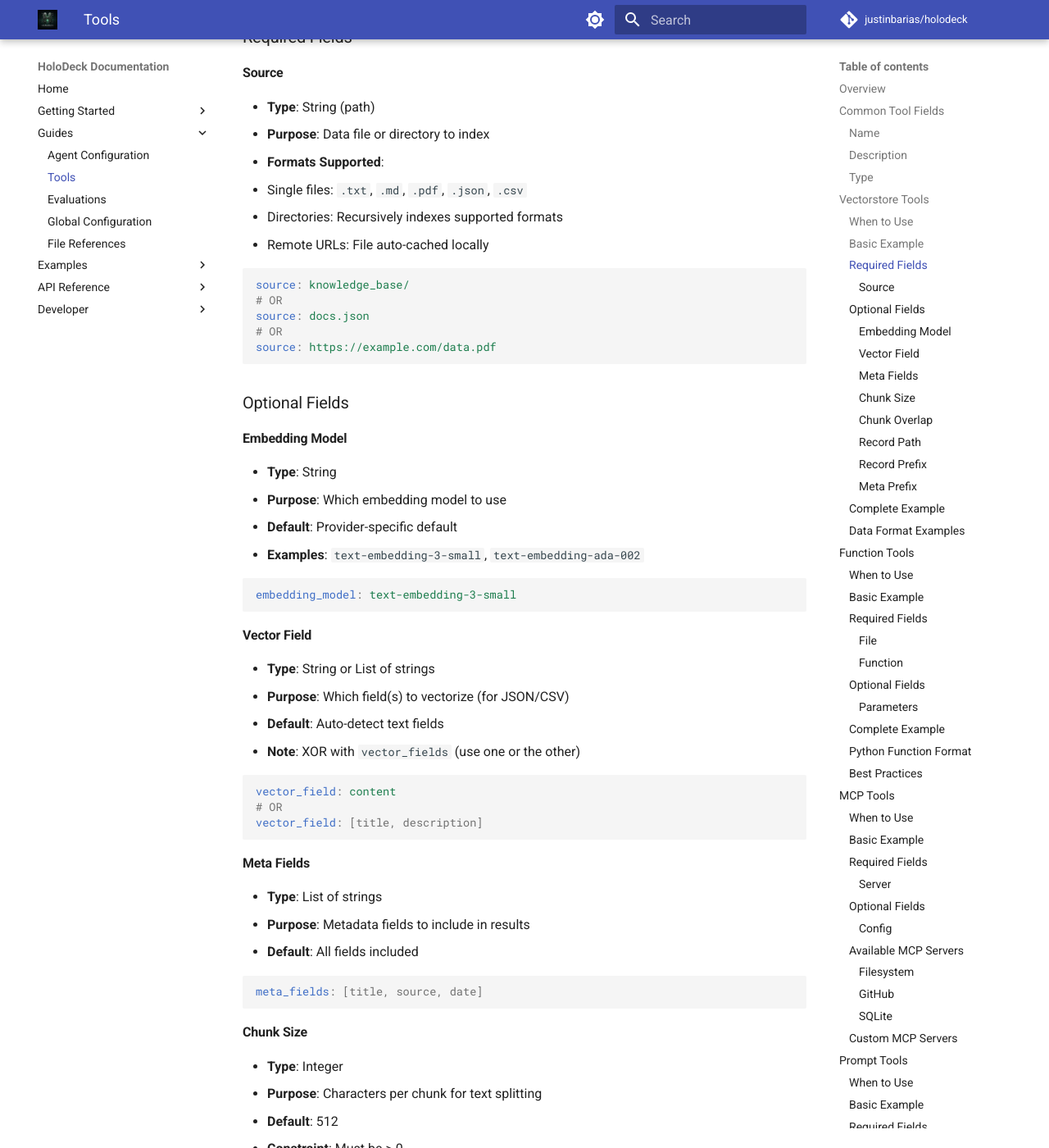
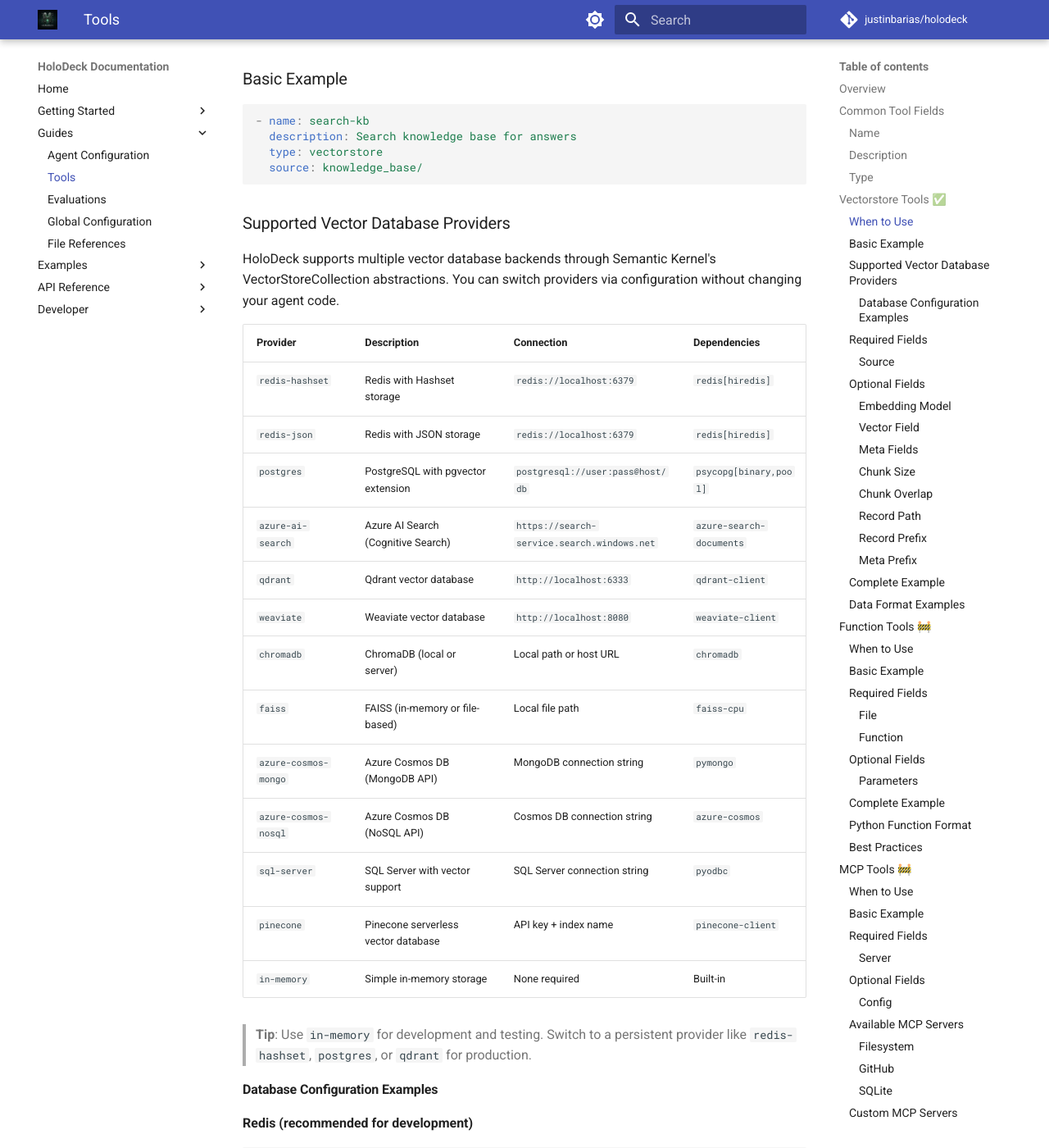
Before and after one commit to justinbarias/holodeck, an MkDocs documentation site: the page built from docs/guides/tools.md, in a window 1280 px wide and 1400 px high, scrolled down 1999 px. Shown: the whole window at 82% size. Built offline with MkDocs 1.6.1 and Material for MkDocs 9.7.7, drawn with Linux system fonts in a browser that asks for light colours; comment, search, counter and statistics services are not loaded; some of the changed text lies outside the part shown.

Commit message:
Enhance tools reference guide with detailed vectorstore support and database provider options

````diff
--- a/docs/guides/tools.md
+++ b/docs/guides/tools.md
@@ -6,10 +6,14 @@
 
 Tools are agent capabilities defined in `agent.yaml`. HoloDeck supports four tool types:
 
-1. **Vectorstore Tools** - Semantic search over data
-2. **Function Tools** - Custom Python functions
-3. **MCP Tools** - Model Context Protocol servers
-4. **Prompt Tools** - LLM-powered semantic functions
+| Tool Type | Description | Status |
+|-----------|-------------|--------|
+| **Vectorstore Tools** | Semantic search over data | ✅ Implemented |
+| **Function Tools** | Custom Python functions | 🚧 Planned |
+| **MCP Tools** | Model Context Protocol servers | 🚧 Planned |
+| **Prompt Tools** | LLM-powered semantic functions | 🚧 Planned |
+
+> **Note**: Currently, only **Vectorstore Tools** are fully implemented. Other tool types are defined in the configuration schema but not yet functional.
 
 ## Common Tool Fields
 
@@ -75,6 +81,101 @@
   description: Search knowledge base for answers
   type: vectorstore
   source: knowledge_base/
+```
+
+### Supported Vector Database Providers
+
+HoloDeck supports multiple vector database backends through Semantic Kernel's VectorStoreCollection abstractions. You can switch providers via configuration without changing your agent code.
+
+| Provider | Description | Connection | Dependencies |
+|----------|-------------|------------|--------------|
+| `redis-hashset` | Redis with Hashset storage | `redis://localhost:6379` | `redis[hiredis]` |
+| `redis-json` | Redis with JSON storage | `redis://localhost:6379` | `redis[hiredis]` |
+| `postgres` | PostgreSQL with pgvector extension | `postgresql://user:pass@host/db` | `psycopg[binary,pool]` |
+| `azure-ai-search` | Azure AI Search (Cognitive Search) | `https://search-service.search.windows.net` | `azure-search-documents` |
+| `qdrant` | Qdrant vector database | `http://localhost:6333` | `qdrant-client` |
+| `weaviate` | Weaviate vector database | `http://localhost:8080` | `weaviate-client` |
+| `chromadb` | ChromaDB (local or server) | Local path or host URL | `chromadb` |
+| `faiss` | FAISS (in-memory or file-based) | Local file path | `faiss-cpu` |
+| `azure-cosmos-mongo` | Azure Cosmos DB (MongoDB API) | MongoDB connection string | `pymongo` |
+| `azure-cosmos-nosql` | Azure Cosmos DB (NoSQL API) | Cosmos DB connection string | `azure-cosmos` |
+| `sql-server` | SQL Server with vector support | SQL Server connection string | `pyodbc` |
+| `pinecone` | Pinecone serverless vector database | API key + index name | `pinecone-client` |
+| `in-memory` | Simple in-memory storage | None required | Built-in |
+
+> **Tip**: Use `in-memory` for development and testing. Switch to a persistent provider like `redis-hashset`, `postgres`, or `qdrant` for production.
+
+#### Database Configuration Examples
+
+**Redis (recommended for development)**
+```yaml
+- name: search-kb
+  type: vectorstore
+  source: knowledge_base/
+  database:
+    provider: redis-hashset
+    connection_string: redis://localhost:6379
+```
+
+**PostgreSQL with pgvector**
+```yaml
+- name: search-kb
+  type: vectorstore
+  source: knowledge_base/
+  database:
+    provider: postgres
+    connection_string: postgresql://user:password@localhost:5432/mydb
+```
+
+**Azure AI Search**
+```yaml
+- name: search-kb
+  type: vectorstore
+  source: knowledge_base/
+  database:
+    provider: azure-ai-search
+    connection_string: ${AZURE_SEARCH_ENDPOINT}
+    api_key: ${AZURE_SEARCH_API_KEY}
+```
+
+**Qdrant**
+```yaml
+- name: search-kb
+  type: vectorstore
+  source: knowledge_base/
+  database:
+    provider: qdrant
+    url: http://localhost:6333
+    # api_key: optional-api-key
+```
+
+**In-Memory (development only)**
+```yaml
+- name: search-kb
+  type: vectorstore
+  source: knowledge_base/
+  database:
+    provider: in-memory
+```
+
+**Reference to Global Config**
+
+You can also reference a named vectorstore from your global `config.yaml`:
+
+```yaml
+# In agent.yaml
+- name: search-kb
+  type: vectorstore
+  source: knowledge_base/
+  database: my-redis-store  # Reference to config.yaml vectorstores section
+```
+
+```yaml
+# In config.yaml
+vectorstores:
+  my-redis-store:
+    provider: redis-hashset
+    connection_string: ${REDIS_URL}
 ```
 
 ### Required Fields
@@ -249,7 +350,9 @@
 
 ---
 
-## Function Tools
+## Function Tools 🚧
+
+> **Status**: Planned - Configuration schema defined, execution not yet implemented
 
 Execute custom Python functions.
 
@@ -375,7 +478,9 @@
 
 ---
 
-## MCP Tools
+## MCP Tools 🚧
+
+> **Status**: Planned - Configuration schema defined, execution not yet implemented
 
 Model Context Protocol server integrations.
 
@@ -481,7 +586,9 @@
 
 ---
 
-## Prompt Tools
+## Prompt Tools 🚧
+
+> **Status**: Planned - Configuration schema defined, execution not yet implemented
 
 LLM-powered semantic functions with template substitution.
 
````
Also changed, not shown: other parts of docs/guides/tools.md (+3 -1 lines).
